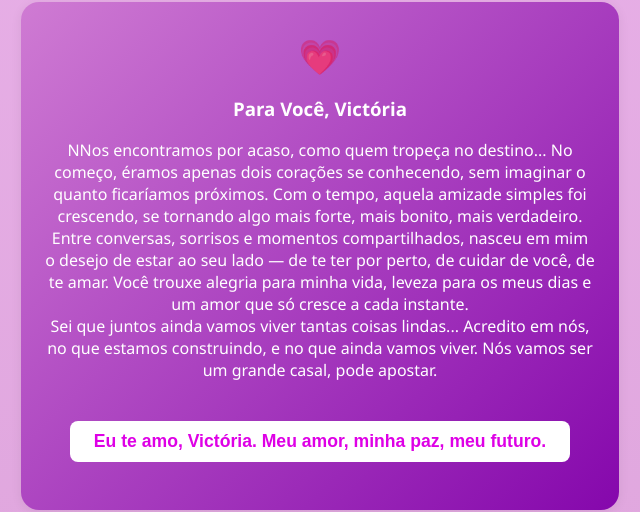
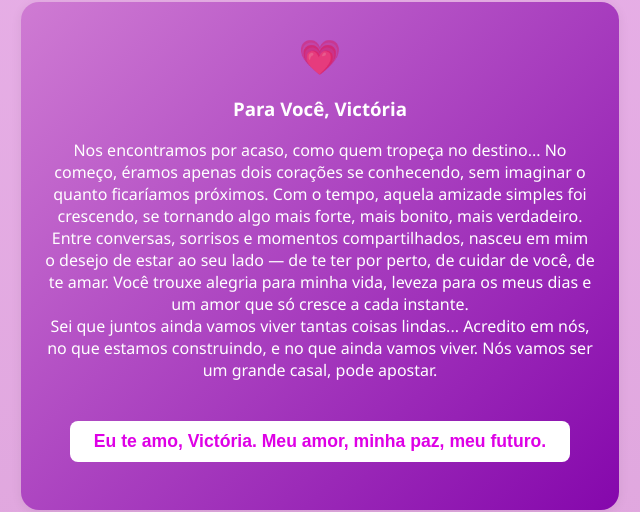
Before and after one commit to aziro0abdala/nosso-tempo-, a plain HTML site: page pagina2.html in a window 1280 px wide. Shown: the part 1268-1780 px from the top of the page, 320-960 px from the left. Drawn offline with nearby package versions, Linux system fonts and the light colour scheme.

Commit message:
Update pagina2.html

```diff
--- a/pagina2.html
+++ b/pagina2.html
@@ -96,7 +96,7 @@
         <div class="coracao pulsing">💗</div>
         <h3>Para Você, Victória</h3>
         <p>
-            NNos encontramos por acaso, como quem tropeça no destino...
+            Nos encontramos por acaso, como quem tropeça no destino...
             No começo, éramos apenas dois corações se conhecendo, sem imaginar o quanto ficaríamos próximos.
             Com o tempo, aquela amizade simples foi crescendo, se tornando algo mais forte, mais bonito, mais verdadeiro.
             <br>
```
